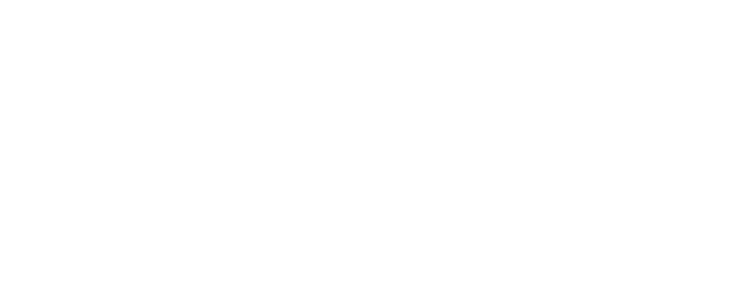
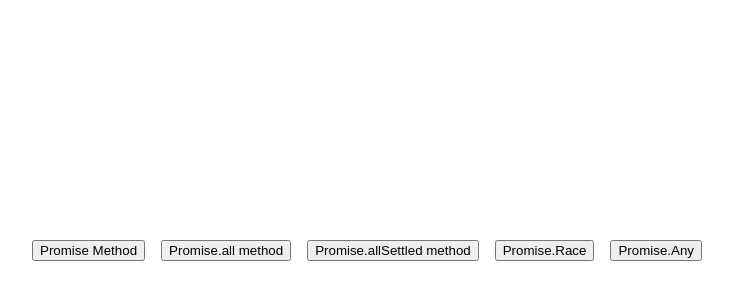
Before and after one commit to yogesh95210/Machine-Coding, a React (Vite) app: page / in a window 1280 px wide. Shown: the part 958-1258 px from the top of the page, without its empty margins (273-1006 px from the left). Before the commit the page ends 816 px from the top, so only its background shows below. Built offline with nearby package versions, Linux system fonts and the light colour scheme.

Commit message:
All Typr Promise Added

```diff
--- a/React-Toast/src/App.css
+++ b/React-Toast/src/App.css
@@ -1,59 +1,7 @@
-.container{
+.appContainer{
   height: 100vh; /* full screen */
-  display: flex;
+  display: grid;
   justify-content: center;
-  align-items: center;
-}
-.btn-conatiner{
-  display: flex;
-  gap: 1rem;
+
 
 }
-
-.toast-container{
-  position: fixed;
-  top: 0.5rem;
-  right: 0.5rem;
-
-}
-
-.toast{
-  background-color: green;
-  width: 12rem;
-  padding: 1rem;
-  color: white;
-  border-radius: 0.5rem;
-  font-size: 1rem;
-  position: relative;
-  margin: 0.5rem;
-  animation: slide 1s 1;
-  span{
-    position: absolute;
-    right: 1rem;
-    font-size: 1rem;
-    cursor: pointer;
-  }
-}
-
-.success{
-  background-color: #46af46;
-}
-.info{
- background-color: #5899fe;
-}
-.warning{
-   background-color: #fca200;
-}
-.error{
- background-color: #df5239;
-}
-
-@keyframes slide{
-  0% {
-    transform: translateX(100%);
-  }
-
-  100% {
-      transform: translateX(0%);
-  }
-}
--- a/React-Toast/src/App.jsx
+++ b/React-Toast/src/App.jsx
@@ -1,11 +1,12 @@
+import ToastContainer from './Component/ToastContainer'
+import AllPromise from './Promise/AllPromise'
 import './App.css'
-import ToastContainer from './Component/ToastContainer'
-
 function App() {
   return (
-    <>
+    <div className='appContainer'>
     <ToastContainer/>
-    </>
+    <AllPromise/>
+    </div>
   )
 }
 
--- /dev/null
+++ b/React-Toast/src/Component/ToastContainer.css
@@ -0,0 +1,59 @@
+.container{
+  height: 100vh; /* full screen */
+  display: flex;
+  justify-content: center;
+  align-items: center;
+}
+.btn-conatiner{
+  display: flex;
+  gap: 1rem;
+
+}
+
+.toast-container{
+  position: fixed;
+  top: 0.5rem;
+  right: 0.5rem;
+
+}
+
+.toast{
+  background-color: green;
+  width: 12rem;
+  padding: 1rem;
+  color: white;
+  border-radius: 0.5rem;
+  font-size: 1rem;
+  position: relative;
+  margin: 0.5rem;
+  animation: slide 1s 1;
+  span{
+    position: absolute;
+    right: 1rem;
+    font-size: 1rem;
+    cursor: pointer;
+  }
+}
+
+.success{
+  background-color: #46af46;
+}
+.info{
+ background-color: #5899fe;
+}
+.warning{
+   background-color: #fca200;
+}
+.error{
+ background-color: #df5239;
+}
+
+@keyframes slide{
+  0% {
+    transform: translateX(100%);
+  }
+
+  100% {
+      transform: translateX(0%);
+  }
+}
--- a/React-Toast/src/Component/ToastContainer.jsx
+++ b/React-Toast/src/Component/ToastContainer.jsx
@@ -1,4 +1,5 @@
 import React, { useRef, useState } from 'react'
+import './ToastContainer.css'
 function ToastContainer() {
     const [toast,setToast]=useState([])
     const timerRef= useRef({})
--- /dev/null
+++ b/React-Toast/src/Promise/AllPromise.css
@@ -0,0 +1,11 @@
+.promise{
+  height: 100vh; /* full screen */
+  display: flex;
+  justify-content: center;
+  align-items: center;
+}
+.promise-container{
+  display: flex;
+  gap: 1rem;
+
+}
--- /dev/null
+++ b/React-Toast/src/Promise/AllPromise.jsx
@@ -0,0 +1,113 @@
+import React from "react";
+import './AllPromise.css'
+
+function AllPromise() {
+
+
+  // GET API with Promise
+  function getProduct() {
+    return fetch("https://fakestoreapi.com/products/1")
+      .then((res) => {
+        if (!res.ok) throw new Error("API Failed ❌");
+        return res.json();
+      });
+  }
+
+  const handleClick = () => {
+    getProduct()
+      .then((data) => {
+        console.log("✅ API Response:", data);
+      })
+      .catch((err) => {
+        console.error("❌ Error:", err);
+      });
+  };
+// Second  Promise.all
+
+function promiseAll(){
+   return Promise.all([
+   fetch("https://fakestoreapi.com/products/1").then((res) => res.json()),
+   fetch("https://fakestoreapi.com/products/2").then((res) => res.json())
+   ])
+}
+  const handlePromiseAll = ()=>{
+      promiseAll()
+      .then((res)=>{
+        console.log(res)
+      })
+      .catch((err)=>{
+        console.error(err)
+      })
+  }
+
+
+  function promiseAllSettled(){
+    return Promise.allSettled([
+   fetch("https://fakestoreapi.com/products/1").then((res) => res.json()),
+   fetch("https://fakestoreapi.com/products/2").then((res) => res.json())
+   ])
+  }
+
+  const handlePromiseAllSettled =()=>{
+    promiseAllSettled()
+    .then((res)=>{
+      console.log(res)
+    })
+    .catch((err)=>{
+      console.error(err)
+    })
+  }
+
+  // Promise.race([p1, p2, ...])
+//Jo promise sabse pehle settle hota hai (resolve/reject) wahi return hota hai.
+
+ function promiseRace(){
+    return Promise.race([
+   fetch("https://fakestoreapi.com/products/1").then((res) => res.json()),
+   fetch("https://fakestoreapi.com/products/2").then((res) => res.json())
+   ])
+  }
+const handlePromiseRace=()=>{
+   promiseRace()
+   .then((res)=>{
+    console.log(res)
+   })
+   .catch((err)=>{
+    console.error(err)
+   })
+}
+
+// Promise.any([p1, p2, ...])
+//Jo sabse pehle resolve hota hai woh return hoga.
+// Agar sabhi reject ho gaye → AggregateError.
+
+
+function promiseAny(){
+    return Promise.any([
+   fetch("https://fakestoreapi.com/products/1").then((res) => res.json()),
+   fetch("https://fakestoreapi.com/products/2").then((res) => res.json())
+   ])
+  }
+const handlePromiseAny=()=>{
+   promiseAny()
+   .then((res)=>{
+    console.log(res)
+   })
+   .catch((err)=>{
+    console.error(err)
+   })
+}
+  return (
+    <div className="promise">
+    <div className="promise-container">
+      <button onClick={handleClick}>Promise Method</button>
+      <button onClick={handlePromiseAll}>Promise.all method</button>
+      <button onClick={handlePromiseAllSettled}>Promise.allSettled method</button>
+      <button onClick={handlePromiseRace}>Promise.Race</button>
+      <button onClick={handlePromiseAny}>Promise.Any</button>
+    </div>
+    </div>
+  );
+}
+
+export default AllPromise;
```
